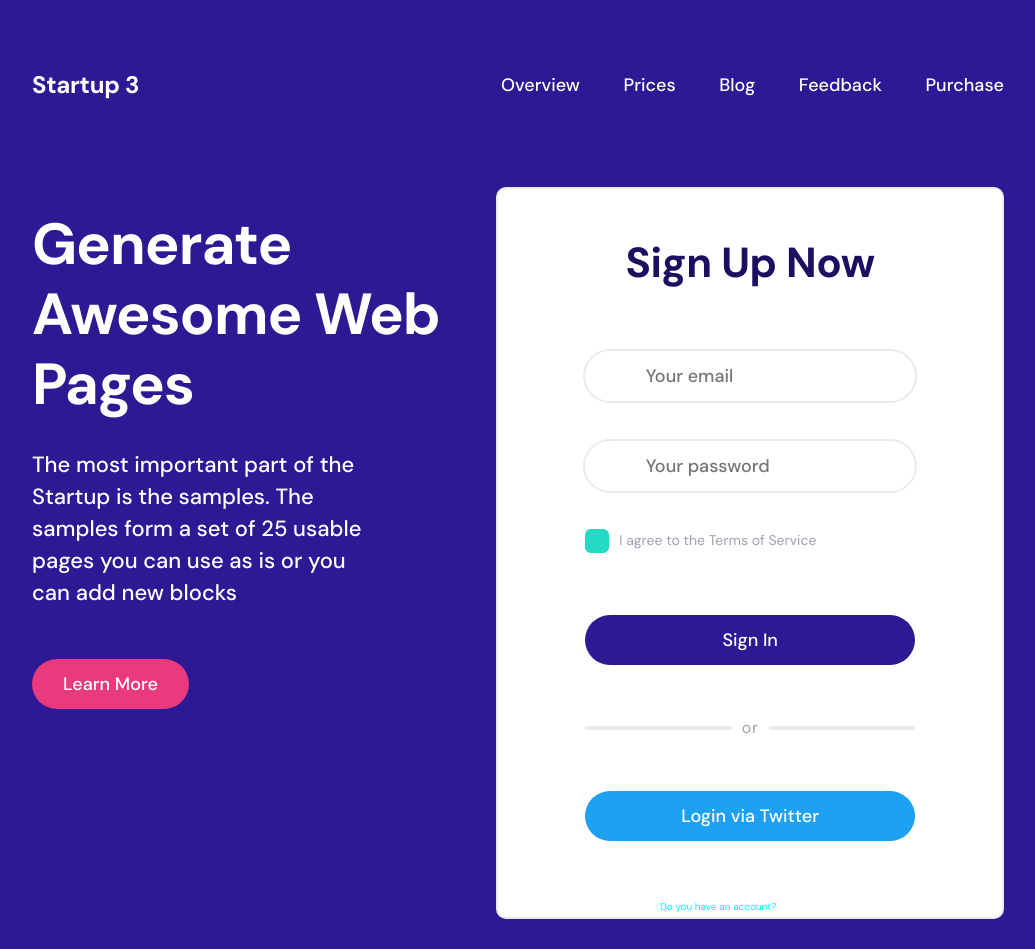
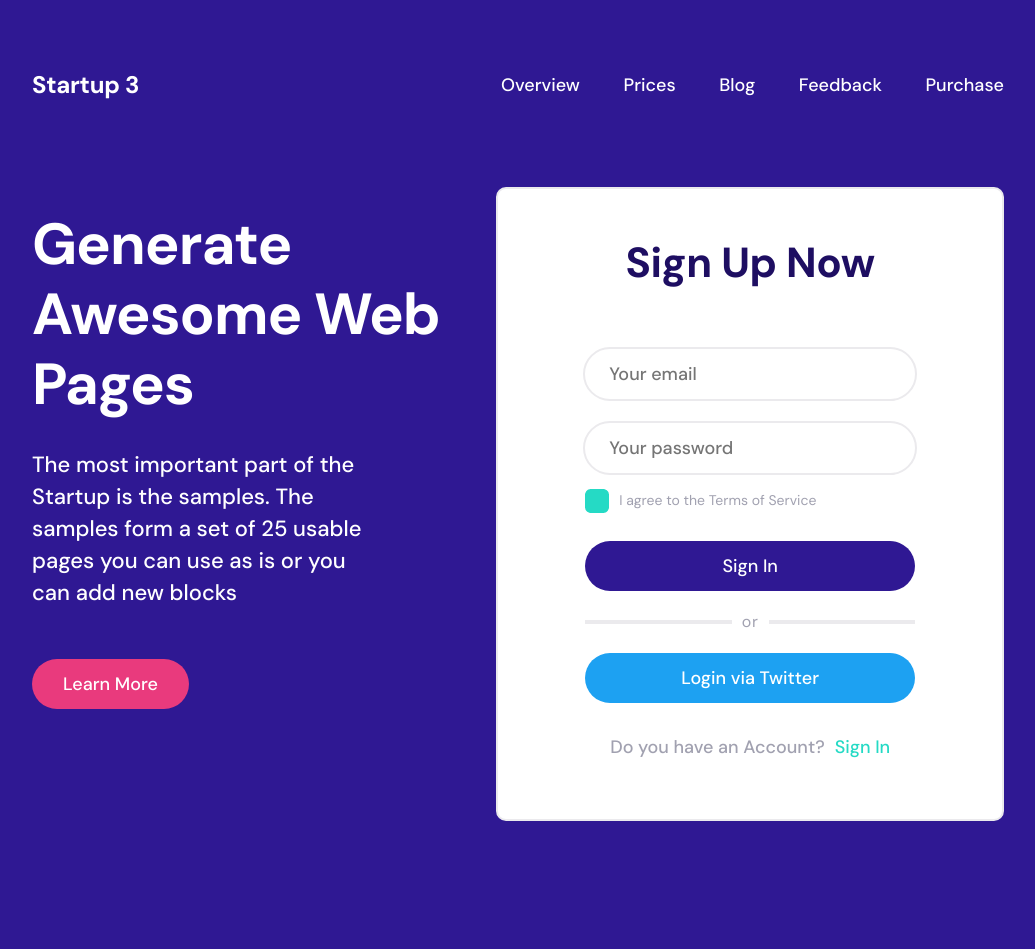
Before and after one commit to AgnieszkaDra/react-landing-signup, a React (Vite) app in the folder frontend/: page / in a window 1280 px wide. Shown: the whole page, without its empty margins (122-1157 px from the left). After the commit the page ends 851 px from the top, so only its background shows below. Built offline with nearby package versions, Linux system fonts and the light colour scheme.

Commit message:
some correction and style form

```diff
--- a/frontend/src/App.css
+++ b/frontend/src/App.css
@@ -1,6 +1,6 @@
 #root {
-  max-width: 1280px;
-  /* margin: 0 auto; */
+ /* ///x-width: 1280px; */
+   margin: 0 auto;
   text-align: center;
 }
 
--- a/frontend/src/components/LoginForm.tsx
+++ b/frontend/src/components/LoginForm.tsx
@@ -95,6 +95,7 @@ const LoginForm = ({ className = '' }: { className?: string }) => {
 
       if (response === 'fail') {
         toast('Nie zostałeś zalogowany');
+        // show there register form
       } else if (response === 'success') {
         toast('Zostałeś zalogowany');
         login();
@@ -156,10 +157,10 @@ const LoginForm = ({ className = '' }: { className?: string }) => {
         className="form__button"
       />
       <p className="form__footer">
-        Do you have an account?
+        Do you have an Account?
         <NavigationLink
-                        to={'#'}
-                        value="Sign Up"
+          to={'#'}
+                        value="Sign In"
                         className={'form__link'}
                       />
       </p>
--- a/frontend/src/styles/abstracts/_sizes.scss
+++ b/frontend/src/styles/abstracts/_sizes.scss
@@ -1,7 +1,15 @@
+// $font-size: (
+//   small: 0.75rem,
+//   extra-small: 1rem,
+//   medium: 1.3rem,
+//   large: 2rem,
+//   extra-large: 3rem
+// );
+
 $font-size: (
   small: 0.75rem,
   extra-small: 1rem,
-  medium: 1.3rem,
+  medium: 1.8rem,
   large: 2rem,
   extra-large: 3rem
 );
@@ -17,3 +25,9 @@ $spacing: (
   medium: 1rem,
   large: 1.5rem
 );
+
+$font-weight: (
+  small: 400,
+  medium: 500,
+  large: 700
+)
--- a/frontend/src/styles/form.scss
+++ b/frontend/src/styles/form.scss
@@ -7,6 +7,7 @@
 
 
   margin: 3rem auto;
+
   border: 2px solid $grey;
   border-radius: 10px;
   background-color: $white;
@@ -25,31 +26,44 @@
   &__inputs {
     margin-top: 3.4rem;
     box-sizing: content-box;
+  }
 
+  &__field {
+    @include flexAbsoluteCenter();
     & > * {
-      margin-bottom: 1.2rem;
+      margin-bottom: 1rem;
+    }
+    & > :nth-child(2) {
+      margin-top: 1rem;
     }
   }
 
-  &__field {
-    padding: 1.2rem 0;
-    @include flexAbsoluteCenter();
+  &__footer {
+    font-size: map-get($font-size, medium);
+    font-weight: map-get($font-weight, medium);
+    margin: 1rem 0 4.8rem 0;
+    color: $text;
+    line-height: 28px;
+    padding: 1rem;
   }
 
-  &__footer {
-    color: aqua;
-  }
+  &__link {
+    color: $color-action-primary;
+    margin-left: 1rem;
+    }
 }
 
 // ===========================
 // Input
 // ===========================
 .input {
-  font-size: 18px;
+  position: absolute;
+  left: 24px;
+  font-size: map-get($font-size, medium);
   font-weight: 500;
   line-height: 26px;
   letter-spacing: 0;
-  color: $grey;
+  color: $text;
   border: 0;
 
   &__wrapper {
@@ -58,6 +72,7 @@
     width: 330px;
     border: 2px solid $grey;
     border-radius: 100px;
+    position: relative;
   }
 
   &__label {
@@ -112,6 +127,8 @@
     &__wrapper {
       width: 330px;
       display: flex;
+      margin-top: 0.36rem;
+      margin-bottom: 2.8rem;
     }
 
     &__label {
@@ -128,7 +145,7 @@
   align-items: center;
   text-align: center;
   width: 330px;
-  margin: 5rem auto;
+  margin: 1.84rem auto 1.84rem auto;
 
   .divider-line {
     flex: 1;
@@ -160,5 +177,10 @@
     border: 2px solid transparent;
     border-radius: 100px;
     line-height: 26px;
+    margin: auto;
   }
 }
+
+.twitter {
+  margin-bottom: 2rem;
+}
--- a/frontend/src/ui/Menu.tsx
+++ b/frontend/src/ui/Menu.tsx
@@ -18,7 +18,7 @@ const Menu: React.FC = () => {
               <NavigationLink
                 to={menuItem.path || '#'}
                 value={menuItem.title || 'Untitled'}
-                className={menuItem.classLink || ''}
+                className={'menu__link'}
               />
             )}
           </li>
--- a/frontend/src/ui/NavigationLink.tsx
+++ b/frontend/src/ui/NavigationLink.tsx
@@ -9,7 +9,7 @@ type NavigationLinkProps = {
 
 export const NavigationLink: React.FC<NavigationLinkProps> = ({ value, to, className = '' }) => {
   return (
-    <NavLink to={to} className={`menu__link link ${className}`}>
+    <NavLink to={to} className={`link ${className}`}>
       {value}
     </NavLink>
   );
```
